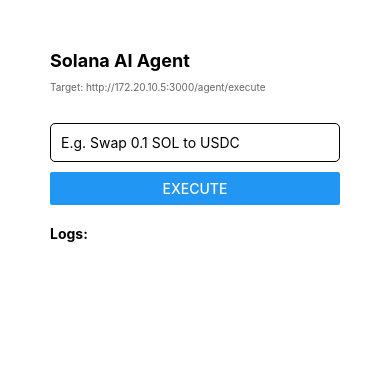
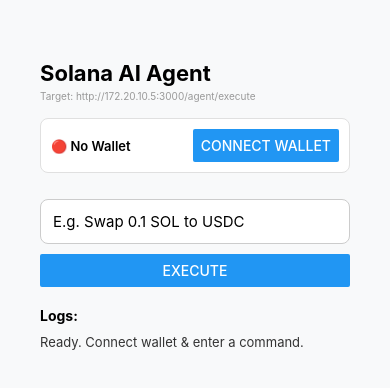
Before and after one commit to michealimuse777/solana-ai-agent, a React Native app in the folder solana_agent_frontend/: screen / in a window 390 px wide. Shown: the top 388 px of the page. Built offline with nearby package versions, Linux system fonts and the light colour scheme; what @solana/web3.js would draw is missing.

Commit message:
feat: Phase 2 - Mobile Wallet Adapter integration

```diff
--- a/solana_agent_frontend/App.js
+++ b/solana_agent_frontend/App.js
@@ -1,32 +1,89 @@
-import React, { useState } from 'react';
-import { View, TextInput, Button, Text, Alert } from 'react-native';
-import { Connection, PublicKey, Transaction, SystemProgram } from '@solana/web3.js';
+import React, { useState, useCallback } from 'react';
+import { View, TextInput, Button, Text, Alert, StyleSheet, ScrollView } from 'react-native';
+import { Connection, PublicKey, Transaction, VersionedTransaction } from '@solana/web3.js';
 import { Buffer } from 'buffer';
+import { transact } from '@solana-mobile/mobile-wallet-adapter-protocol-web3js';
 global.Buffer = Buffer; // Polyfill
 
-const API_URL = "http://172.20.10.5:3000/agent/execute"; // TODO: Replace with your actual LAN IP if different
-// 1. Point to Devnet
+const API_URL = "http://172.20.10.5:3000/agent/execute";
 const SOLANA_RPC = "https://api.devnet.solana.com";
-
 const connection = new Connection(SOLANA_RPC);
 
-// 2. Configure Wallet Adapter (if using Mobile Wallet Adapter)
 const APP_IDENTITY = {
-  name: 'Solana AI Agent (Dev)',
-  uri: 'https://your-app-url.com',
+  name: 'Solana AI Agent',
+  uri: 'https://solana-ai-agent.dev',
   icon: 'favicon.ico',
 };
 
 export default function App() {
   const [prompt, setPrompt] = useState("");
-  const [logs, setLogs] = useState("");
+  const [logs, setLogs] = useState("Ready. Connect wallet & enter a command.");
   const [paymentSig, setPaymentSig] = useState(null);
+  const [walletAddress, setWalletAddress] = useState(null);
 
-  // Mock Wallet (Replace with Solana Mobile Wallet Adapter in Prod)
-  // WARNING: Never store private keys in code. Use Phantom/Solflare deep links.
+  // ─── CONNECT WALLET ───────────────────────────────────────
+  const connectWallet = useCallback(async () => {
+    try {
+      setLogs("Connecting to wallet...");
+      await transact(async (wallet) => {
+        const authResult = await wallet.authorize({
+          cluster: 'devnet',
+          identity: APP_IDENTITY,
+        });
+        const pubkey = new PublicKey(authResult.accounts[0].address);
+        setWalletAddress(pubkey.toBase58());
+        setLogs(`Wallet connected: ${pubkey.toBase58().slice(0, 8)}...`);
+      });
+    } catch (e) {
+      console.log("Wallet connect error:", e);
+      setLogs("Wallet connection failed: " + e.message);
+    }
+  }, []);
 
+  // ─── SIGN AND SEND TRANSACTION ────────────────────────────
+  const signAndSendTx = useCallback(async (txBase64) => {
+    try {
+      setLogs("Requesting wallet signature...");
+      const txBuffer = Buffer.from(txBase64, 'base64');
+
+      await transact(async (wallet) => {
+        // Re-authorize (session may have expired)
+        const authResult = await wallet.authorize({
+          cluster: 'devnet',
+          identity: APP_IDENTITY,
+        });
+
+        // Try to deserialize as a regular Transaction first
+        let tx;
+        try {
+          tx = Transaction.from(txBuffer);
+          // Set recent blockhash
+          const { blockhash, lastValidBlockHeight } = await connection.getLatestBlockhash();
+          tx.recentBlockhash = blockhash;
+          tx.feePayer = new PublicKey(authResult.accounts[0].address);
+        } catch {
+          // Fallback to VersionedTransaction
+          tx = VersionedTransaction.deserialize(txBuffer);
+        }
+
+        // Sign and send via wallet
+        const signed = await wallet.signAndSendTransactions({
+          transactions: [tx],
+        });
+
+        const sig = signed[0]; // Transaction signature
+        setLogs(`✅ Transaction sent!\nSignature: ${sig}`);
+      });
+    } catch (e) {
+      console.log("Sign/Send error:", e);
+      setLogs("Transaction failed: " + e.message);
+    }
+  }, []);
+
+  // ─── MAIN HANDLER ─────────────────────────────────────────
   const handleSend = async () => {
     try {
+      const currentPubkey = walletAddress || "11111111111111111111111111111111";
       setLogs("Thinking...");
 
       const headers = { "Content-Type": "application/json" };
@@ -35,41 +92,43 @@
       const res = await fetch(API_URL, {
         method: "POST",
         headers,
-        body: JSON.stringify({ prompt, user_pubkey: "11111111111111111111111111111111" })
+        body: JSON.stringify({ prompt, user_pubkey: currentPubkey })
       });
 
-      // --- x402 PAYWALL LOGIC ---
+      // ── x402 PAYWALL ──
       if (res.status === 402) {
         const payData = await res.json();
         setLogs(`Payment Required: ${payData.amount} lamports`);
 
-        // Prompt user to pay (Mocking the payment here)
-        // In real app: await transacationProvider.signAndSend(...)
+        if (walletAddress) {
+          // Real payment flow: sign a real transaction to merchant
+          Alert.alert("Paywall", "Real payment not yet implemented. Using mock.");
+        }
+
+        // Mock payment for dev
         const fakeSig = "mock_devnet_signature";
         setPaymentSig(fakeSig);
-
-        Alert.alert("Paywall", "Please pay 0.000005 SOL to proceed.");
+        Alert.alert("Paywall", "Mock payment set. Click Execute again.");
         return;
       }
 
-      // --- EXECUTE INTENT ---
+      // ── PROCESS RESPONSE ──
       const data = await res.json();
       setLogs(data.message);
 
+      // SWAP or TRANSFER: Sign the transaction
       if (data.tx_base64) {
-        // Deserialize and Sign
-        const txBuffer = Buffer.from(data.tx_base64, 'base64');
-        const transaction = Transaction.from(txBuffer);
-
-        // Sign with wallet (Phantom/SMS)
-        // await signAndSend(transaction);
-        setLogs("Transaction built! Ready to sign.");
+        if (walletAddress) {
+          // Real signing with wallet
+          await signAndSendTx(data.tx_base64);
+        } else {
+          setLogs(data.message + "\n\n⚠️ Connect wallet first to sign & send!");
+        }
       }
 
+      // MINT NFT: Client-side execution
       else if (data.action_type === "MINT_NFT") {
-        // Client Side Execution
-        setLogs(`Minting NFT: ${data.meta.name}...`);
-        // Call Umi / Metaplex JS SDK here
+        setLogs(`Minting NFT: ${data.meta.name}...\n(Metaplex Umi integration coming soon)`);
       }
 
     } catch (e) {
@@ -78,21 +137,49 @@
     }
   };
 
+  // ─── UI ───────────────────────────────────────────────────
   return (
-    <View style={{ padding: 50 }}>
-      <Text style={{ fontWeight: 'bold', fontSize: 18, marginBottom: 10 }}>Solana AI Agent</Text>
-      <Text style={{ fontSize: 10, color: '#666', marginBottom: 20 }}>Target: {API_URL}</Text>
+    <ScrollView style={styles.container}>
+      <Text style={styles.title}>Solana AI Agent</Text>
+      <Text style={styles.subtitle}>Target: {API_URL}</Text>
 
+      {/* Wallet Status */}
+      <View style={styles.walletBar}>
+        <Text style={styles.walletText}>
+          {walletAddress ? `🟢 ${walletAddress.slice(0, 8)}...${walletAddress.slice(-4)}` : '🔴 No Wallet'}
+        </Text>
+        <Button
+          title={walletAddress ? "Connected" : "Connect Wallet"}
+          onPress={connectWallet}
+          color={walletAddress ? "#4CAF50" : "#2196F3"}
+        />
+      </View>
+
+      {/* Input */}
       <TextInput
         value={prompt}
         onChangeText={setPrompt}
         placeholder="E.g. Swap 0.1 SOL to USDC"
-        style={{ borderWidth: 1, marginVertical: 10, padding: 10, borderRadius: 5 }}
+        style={styles.input}
       />
       <Button title="Execute" onPress={handleSend} />
 
-      <Text style={{ marginTop: 20, fontWeight: 'bold' }}>Logs:</Text>
-      <Text style={{ marginTop: 5, color: logs.includes("Error") ? 'red' : 'black' }}>{logs}</Text>
-    </View>
+      {/* Logs */}
+      <Text style={styles.logLabel}>Logs:</Text>
+      <Text style={[styles.logText, { color: logs.includes("Error") || logs.includes("failed") ? 'red' : logs.includes("✅") ? 'green' : '#333' }]}>
+        {logs}
+      </Text>
+    </ScrollView>
   );
 }
+
+const styles = StyleSheet.create({
+  container: { padding: 40, paddingTop: 60, backgroundColor: '#f8f9fa' },
+  title: { fontWeight: 'bold', fontSize: 22, marginBottom: 4 },
+  subtitle: { fontSize: 10, color: '#999', marginBottom: 16 },
+  walletBar: { flexDirection: 'row', justifyContent: 'space-between', alignItems: 'center', marginBottom: 16, padding: 10, backgroundColor: '#fff', borderRadius: 8, borderWidth: 1, borderColor: '#e0e0e0' },
+  walletText: { fontSize: 13, fontWeight: '600' },
+  input: { borderWidth: 1, borderColor: '#ccc', marginVertical: 10, padding: 12, borderRadius: 8, backgroundColor: '#fff', fontSize: 15 },
+  logLabel: { marginTop: 20, fontWeight: 'bold', fontSize: 14 },
+  logText: { marginTop: 8, fontSize: 13, lineHeight: 20 },
+});
--- a/solana_agent_frontend/package.json
+++ b/solana_agent_frontend/package.json
@@ -9,6 +9,8 @@
     "web": "expo start --web"
   },
   "dependencies": {
+    "@solana-mobile/mobile-wallet-adapter-protocol": "^2.2.5",
+    "@solana-mobile/mobile-wallet-adapter-protocol-web3js": "^2.2.5",
     "@solana/spl-token": "^0.4.14",
     "@solana/web3.js": "^1.98.4",
     "buffer": "^6.0.3",
```
Also changed, not shown: 1 other file (tests, documents, lock files or other folders).
